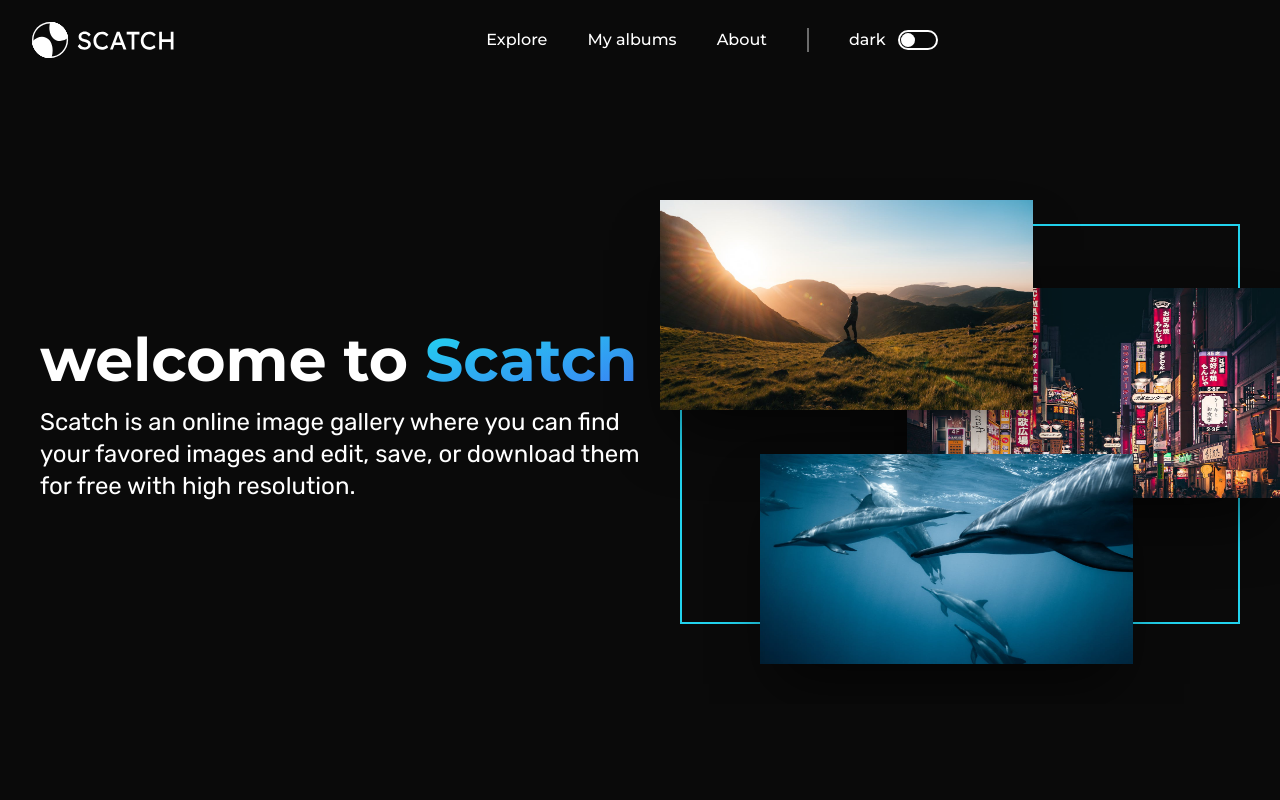
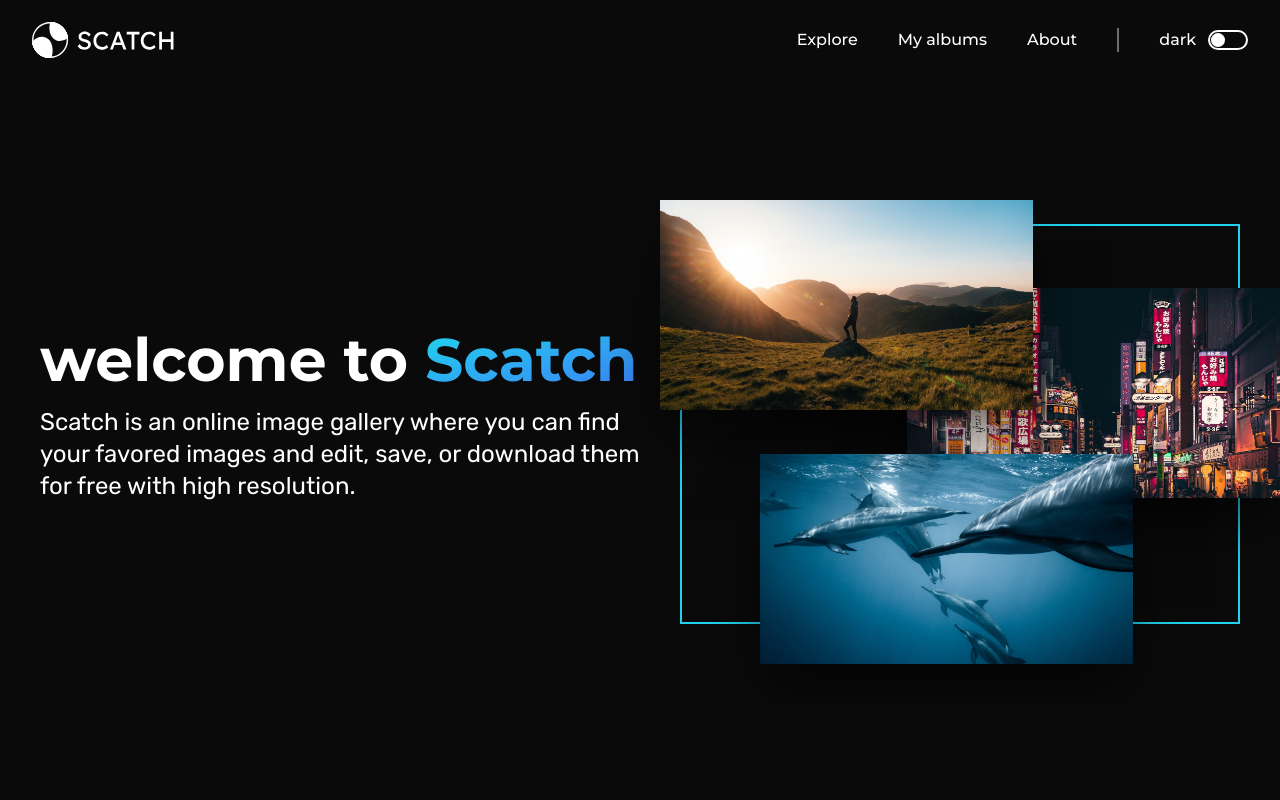
Before and after one commit to malkiii/scatch, a Next.js app: page / in a window 1280 px wide. Shown: the top 800 px of the page. Built offline with nearby package versions, Linux system fonts and the light colour scheme.

Commit message:
New Styles 🎆🎇

```diff
--- a/styles/globals.css
+++ b/styles/globals.css
@@ -42,8 +42,14 @@
   .theme-btn {
     @apply relative inline-flex overflow-hidden before:absolute before:bg-cyan-500 hover:text-white before:-translate-x-1/2 before:left-1/2 before:w-[110%] before:h-0 hover:before:h-[300%] before:transition-all before:duration-500 before:rounded-circle;
   }
+  .nav-menu-link {
+    @apply block p-5 border-b-2 border-b-white/5 hover:text-theme hover:border-b-theme capitalize transition-all;
+  }
+  .nav-menu-btn {
+    @apply inline-flex md:hidden relative w-10 h-4 before:absolute before:w-full before:h-[3px] before:top-0 before:bg-white before:right-0 after:absolute after:w-[66%] after:h-[3px] after:bottom-0 after:bg-white after:right-0 hover:after:bg-theme hover:before:bg-theme transition-colors after:transition-inherit before:transition-inherit;
+  }
   .album-example {
-    @apply absolute aspect-[1149/761] w-3/4 top-0 left-1/2 border-2 hover:text-theme border-white hover:border-theme transition-colors rounded-lg;
+    @apply absolute aspect-[1149/761] w-full sm:w-3/4 top-0 left-1/2 border-2 hover:text-theme border-white hover:border-theme transition-colors rounded-lg;
   }
   .hero-section-image {
     @apply absolute w-2/3 aspect-[1920/1080] shadow-3xl;
--- a/tailwind.config.js
+++ b/tailwind.config.js
@@ -19,7 +19,8 @@ module.exports = {
         inherit: 'inherit'
       },
       boxShadow: {
-        '3xl': '0 35px 60px -15px rgba(0, 0, 0, 0.6)'
+        '3xl': '0 30px 60px -10px rgba(0, 0, 0, 0.7)',
+        '4xl': '0 20px 30px black'
       }
     }
   },
```
